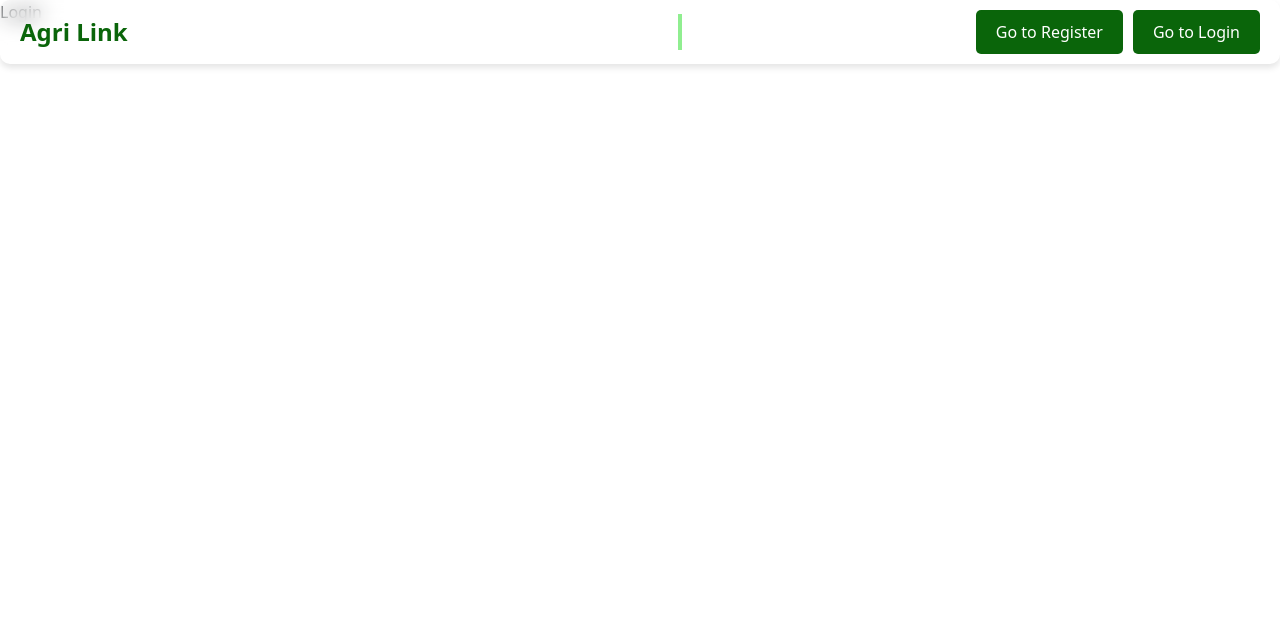
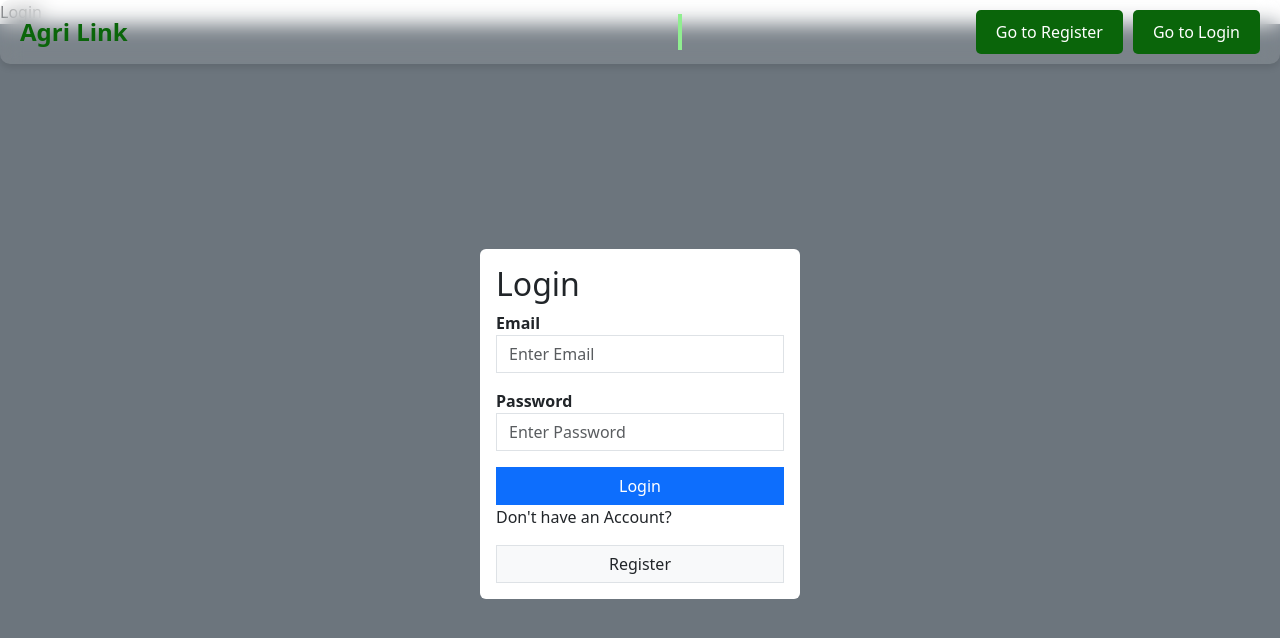
Before and after one commit to shubhpatel16/Agrilink, a React (Create React App) app in the folder client/: page /login in a window 1280 px wide. Shown: the top 638 px of the page. Built offline with nearby package versions, Linux system fonts and the light colour scheme.

Commit message:
implementing login page

```diff
--- a/client/package.json
+++ b/client/package.json
@@ -1,5 +1,5 @@
 {
-  "name": "project2",
+  "name": "agrilink",
   "version": "0.1.0",
   "private": true,
   "dependencies": {
--- a/client/src/Login.jsx
+++ b/client/src/Login.jsx
@@ -1,62 +1,64 @@
 import { useState } from "react";
 
 function Login() {
-  // const [email, setEmail] = useState("");
-  // const [password, setPassword] = useState("");
+   const [email, setEmail] = useState("");
+   const [password, setPassword] = useState("");
 
-  // const handleLogin = (e) => {
-  //   e.preventDefault();
-  //   console.log("Email:", email);
-  //   console.log("Password:", password);
-  //   // Add your authentication logic here
-  // };
+   const handleLogin = (e) => {
+     e.preventDefault();
+     console.log("Email:", email);
+     console.log("Password:", password);
+     // Add your authentication logic here
+  };
 
   return (
-    <div>
-      Login
+    <>
+      <div>
+        Login
+      </div>
+      <div className="d-flex justify-content-center align-items-center bg-secondary vh-100">
+      <div className="bg-white p-3 rounded w-25">
+        <h2>Login</h2>
+        <form onSubmit={handleLogin}>
+          <div className="mb-3">
+            <label htmlFor="email">
+              <strong>Email</strong>
+            </label>
+            <input
+              type="email"
+              placeholder="Enter Email"
+              autoComplete="off"
+              name="email"
+              className="form-control rounded-0"
+              value={email}
+              onChange={(e) => setEmail(e.target.value)}
+            />
+          </div>
+          <div className="mb-3">
+            <label htmlFor="password">
+              <strong>Password</strong>
+            </label>
+            <input
+              type="password"
+              placeholder="Enter Password"
+              autoComplete="off"
+              name="password"
+              className="form-control rounded-0"
+              value={password}
+              onChange={(e) => setPassword(e.target.value)}
+            />
+          </div>
+          <button type="submit" className="btn btn-primary w-100 rounded-0">
+            Login
+          </button>
+          <p>Don't have an Account?</p>
+          <button className="btn btn-deafault border w-100 bg-light rounded-0 text-decoration-none">
+            Register
+          </button>
+        </form>
+      </div>
     </div>
-    // <div className="d-flex justify-content-center align-items-center bg-secondary vh-100">
-    //   <div className="bg-white p-3 rounded w-25">
-    //     <h2>Login</h2>
-    //     <form onSubmit={handleLogin}>
-    //       <div className="mb-3">
-    //         <label htmlFor="email">
-    //           <strong>Email</strong>
-    //         </label>
-    //         <input
-    //           type="email"
-    //           placeholder="Enter Email"
-    //           autoComplete="off"
-    //           name="email"
-    //           className="form-control rounded-0"
-    //           value={email}
-    //           onChange={(e) => setEmail(e.target.value)}
-    //         />
-    //       </div>
-    //       <div className="mb-3">
-    //         <label htmlFor="password">
-    //           <strong>Password</strong>
-    //         </label>
-    //         <input
-    //           type="password"
-    //           placeholder="Enter Password"
-    //           autoComplete="off"
-    //           name="password"
-    //           className="form-control rounded-0"
-    //           value={password}
-    //           onChange={(e) => setPassword(e.target.value)}
-    //         />
-    //       </div>
-    //       <button type="submit" className="btn btn-primary w-100 rounded-0">
-    //         Login
-    //       </button>
-    //       <p>Don't have an Account?</p>
-    //       <button className="btn btn-deafault border w-100 bg-light rounded-0 text-decoration-none">
-    //         Register
-    //       </button>
-    //     </form>
-    //   </div>
-    //</div>
+    </>
   );
 }
 
```
Also changed, not shown: package.json (added, +20 -0 lines), 1 other file (tests, documents, lock files or other folders).
